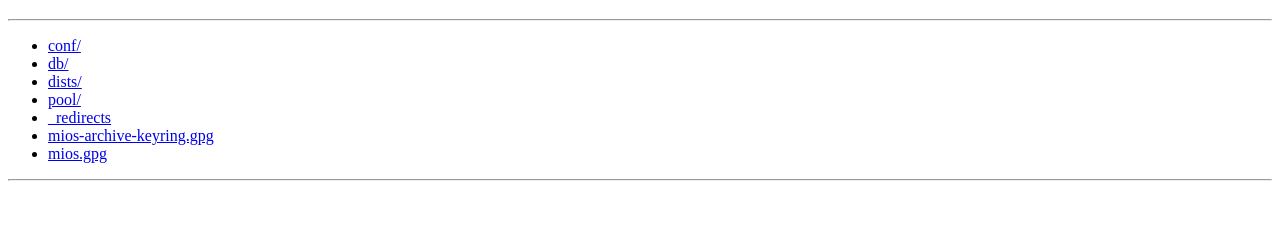
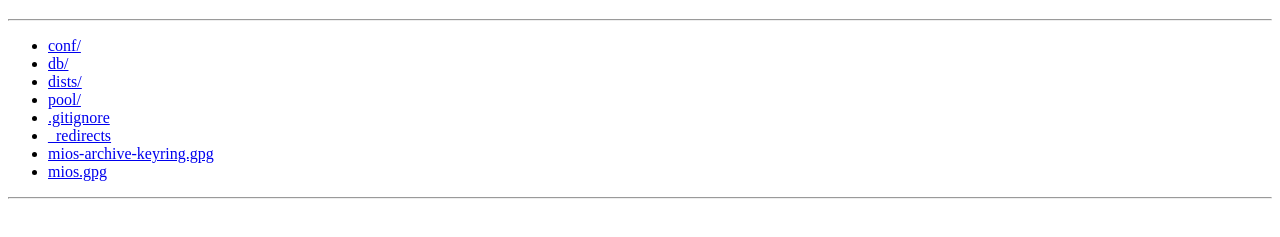
Before and after one commit to miosdistro/mios-repo, a plain HTML site: page index.html in a window 1280 px wide. Shown: the part 61-298 px from the top of the page. Drawn offline with Linux system fonts and the light colour scheme.

```diff
--- a/index.html
+++ b/index.html
@@ -9,6 +9,7 @@
 <li><a href="db/">db/</a></li>
 <li><a href="dists/">dists/</a></li>
 <li><a href="pool/">pool/</a></li>
+<li><a href=".gitignore">.gitignore</a></li>
 <li><a href="_redirects">_redirects</a></li>
 <li><a href="mios-archive-keyring.gpg">mios-archive-keyring.gpg</a></li>
 <li><a href="mios.gpg">mios.gpg</a></li>
```
Also changed, not shown: 10 other files.
